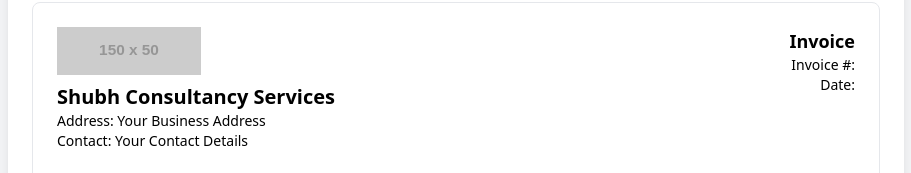
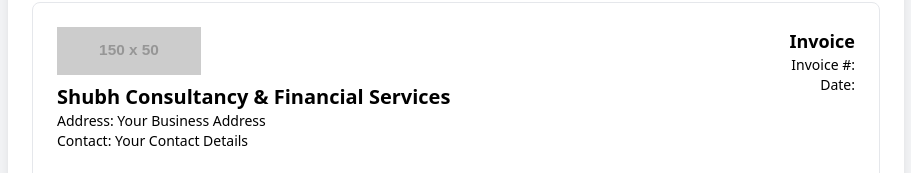
Before and after one commit to Shubh-Consultancy/widecanvas-generated-project, a website: page index.html in a window 1280 px wide. Shown: the part 502-675 px from the top of the page, without its empty margins (184-1095 px from the left). Drawn offline with nearby package versions, Linux system fonts and the light colour scheme; placeholder pictures from the web are drawn by us.

Commit message:
Initial commit from your app

```diff
--- a/index.html
+++ b/index.html
@@ -3,7 +3,7 @@
     <head>
         <meta charset="UTF-8">
         <meta name="viewport" content="width=device-width, initial-scale=1.0">
-        <title>Invoice Generator - Shubh Consultancy Services</title>
+        <title>Invoice Generator - Shubh Consultancy & Financial Services</title>
         <script src="https://cdn.tailwindcss.com"></script>
         <link href="https://cdn.jsdelivr.net/npm/bootstrap-icons@1.11.1/font/bootstrap-icons.css" rel="stylesheet">
         <script src="https://unpkg.com/html2pdf.js/dist/html2pdf.bundle.min.js"></script>
@@ -56,7 +56,7 @@
                 <div class="flex justify-between items-start mb-8">
                     <div>
                         <img src="https://via.placeholder.com/150x50" alt="Logo" class="h-12">
-                        <h2 class="text-xl font-bold mt-2">Shubh Consultancy Services</h2>
+                        <h2 class="text-xl font-bold mt-2">Shubh Consultancy & Financial Services</h2>
                         <p class="text-sm">Address: Your Business Address</p>
                         <p class="text-sm">Contact: Your Contact Details</p>
                     </div>
```
